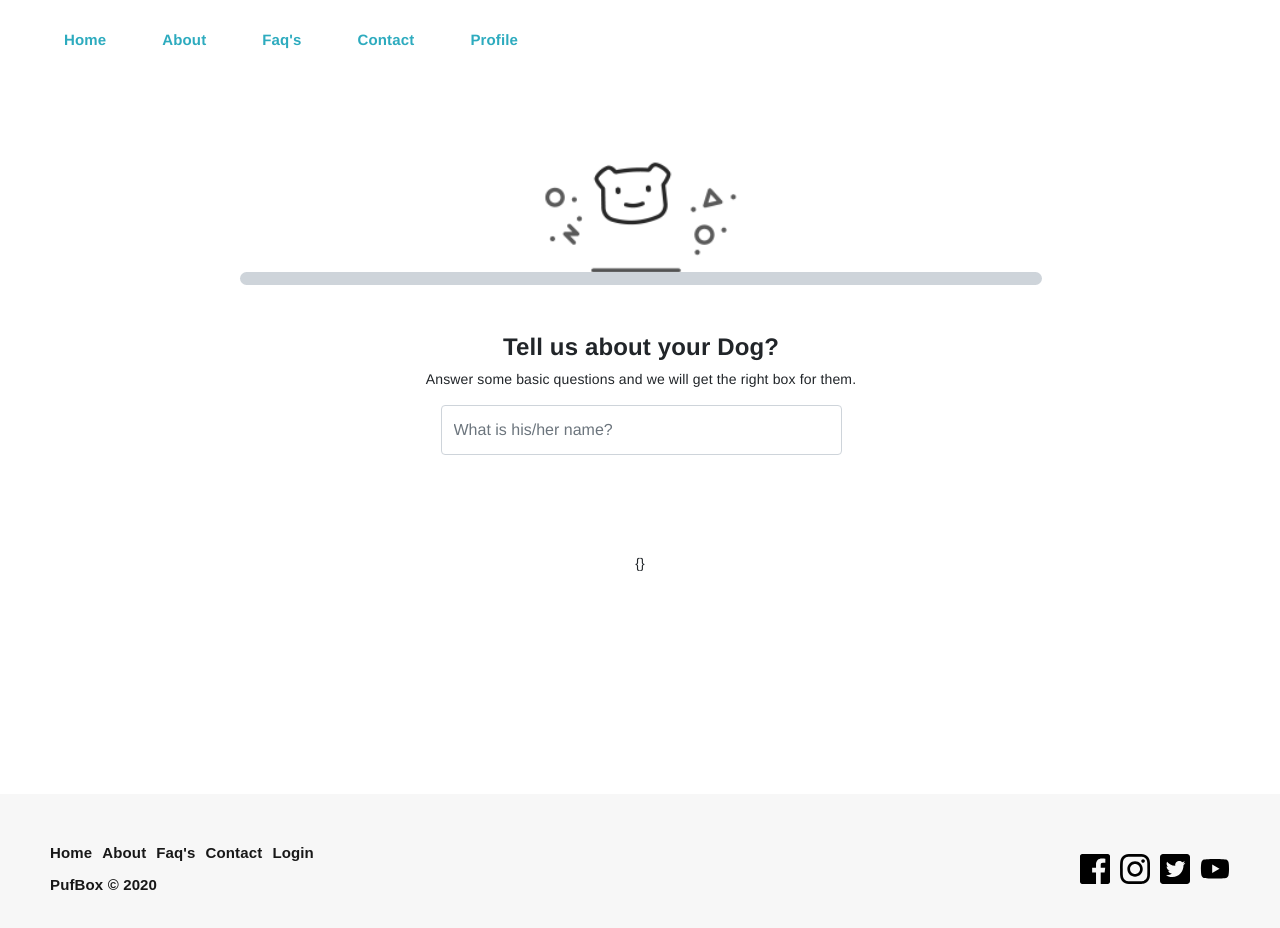
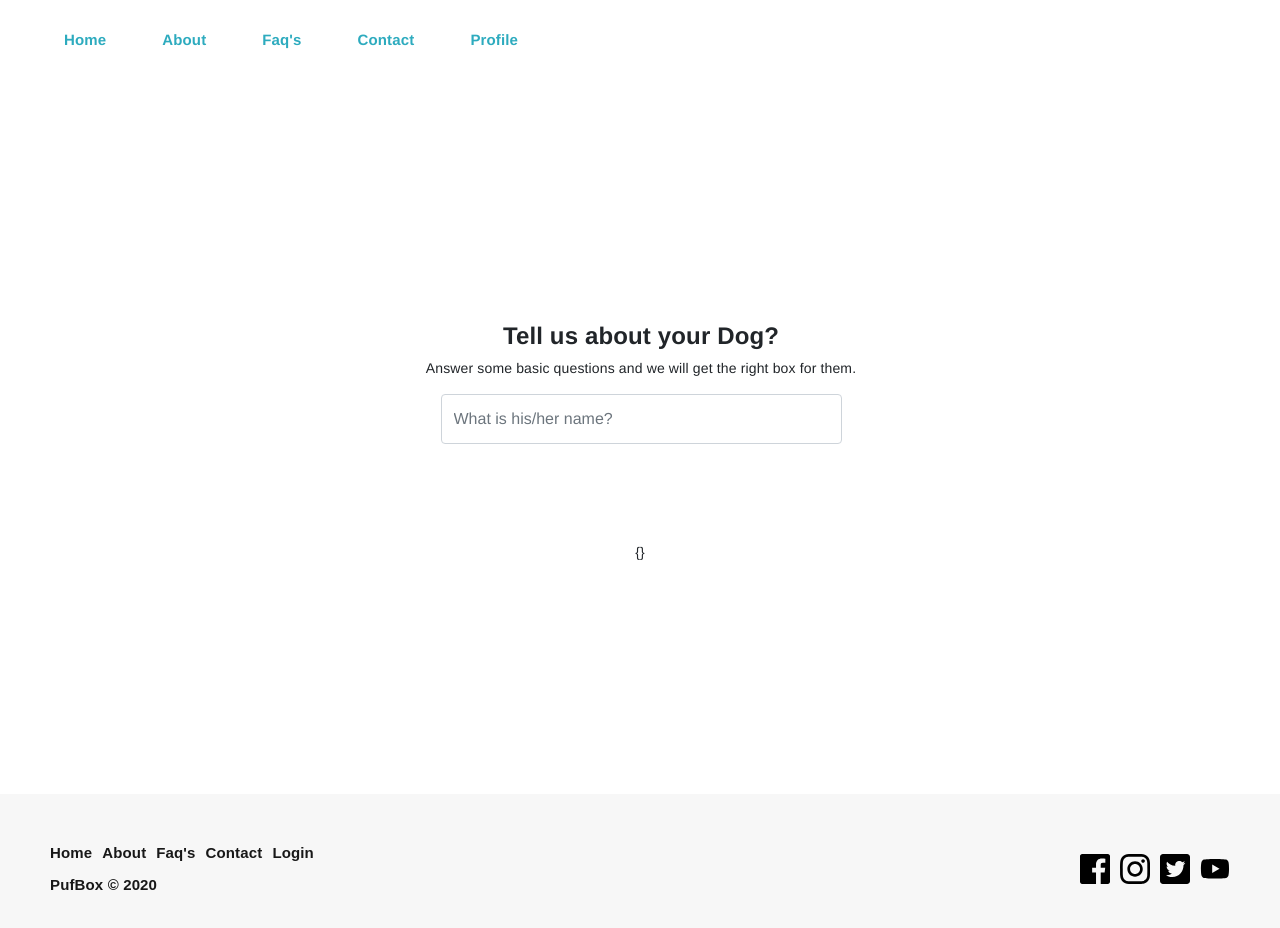
Before and after one commit to anujpatidar3/pufbox-vue-ui, a Vue app: page /#/profile in a window 1280 px wide. Shown: the top 928 px of the page. Built offline with nearby package versions, Linux system fonts and the light colour scheme.

Commit message:
stepper for large size

```diff
--- a/src/components/profile/profilecontent.vue
+++ b/src/components/profile/profilecontent.vue
@@ -4,10 +4,25 @@
       <b-row class="row-r-overflow">
         <b-col md="8" offset-md="2">
           <div id="stepper">
-            <img src="../../assets/profile/gif/4.gif">
-           <div class="meter">
-    <span class="meter-progress" v-bind:style="{ width: width + '%' }" ><span class="progress"></span></span>
-</div>
+            <div class="small-step">
+              <img src="../../assets/profile/gif/4.gif" />
+              <div class="meter">
+                <span class="meter-progress" v-bind:style="{ width: width + '%' }">
+                  <span class="progress"></span>
+                </span>
+              </div>
+            </div>
+            <div class="large-step">
+              <div class="container-stepper">
+                <ul class="progressbar-step">
+                  <li
+                    v-for="step in totalStepper"
+                    :key="step"
+                    v-bind:class="{ 'active-step': step<=currentActiveStep }"
+                  ></li>
+                </ul>
+              </div>
+            </div>
           </div>
           <div class="stepper-parent" style="margin-top:3rem">
             <div
@@ -215,9 +230,11 @@ export default {
     stepData: {},
     selected: [],
     isVeg: false,
-    width:0,
-    stepsCompleted:0,
-    totalSteps:5,
+    width: 0,
+    stepsCompleted: 0,
+    totalSteps: 5,
+    totalStepper: [1, 2, 3, 4, 5],
+    currentActiveStep: 0,
     optionsNotNeeded: [
       { key: 1, item: "Egg", name: "Egg", disabled: false },
       { key: 2, item: "Chicken", name: "Chicken", disabled: false },
@@ -251,8 +268,11 @@ export default {
       console.log(index);
       if (index) {
         this.stepsCompleted++;
-        this.width=(this.stepsCompleted/this.totalSteps)*100;console.log(this.width)
+        this.width = (this.stepsCompleted / this.totalSteps) * 100;
+        console.log(this.width);
         this.active = index;
+        this.currentActiveStep = this.stepsCompleted;
+        console.log(this.currentActiveStep);
       }
     },
     onlyVegCheckBox(event) {
--- a/src/styles/progressbar.css
+++ b/src/styles/progressbar.css
@@ -33,3 +33,87 @@
         width: 100%;
     }
 }
+
+
+/* changing stepper based on the size */
+
+.small-step {
+    display: none;
+}
+
+.large-step {
+    display: block;
+    margin-top: 5rem;
+    padding-bottom: 4rem;
+}
+
+@media screen and (max-width: 768px) {
+    .small-step {
+        display: block;
+    }
+    .large-step {
+        display: none;
+    }
+}
+
+@import url(https://fonts.googleapis.com/css?family=Roboto:700);
+.container-stepper {
+    width: 100%;
+    color: white;
+    font-family: 'Roboto', sans-serif;
+}
+
+.progressbar-step {
+    counter-reset: step;
+}
+
+.progressbar-step li {
+    position: relative;
+    list-style: none;
+    float: left;
+    width: 19.33%;
+    text-align: center;
+}
+
+
+/* Circles */
+
+.progressbar-step li:before {
+    content: counter(step);
+    counter-increment: step;
+    width: 40px;
+    height: 40px;
+    display: block;
+    text-align: center;
+    margin: 0 auto 10px auto;
+    border-radius: 50%;
+    background-color: var(--progress-secondary-color);
+    /* Center # in circle */
+    line-height: 39px;
+    position: inherit;
+    z-index: 1000;
+}
+
+.progressbar-step li:after {
+    content: "";
+    position: absolute;
+    width: 100%;
+    height: 3px;
+    background: var(--progress-secondary-color);
+    top: 20px;
+    /*half of height Parent (li) */
+    left: -50%;
+}
+
+.progressbar-step li:first-child:after {
+    content: none;
+}
+
+.progressbar-step li.active-step:before {
+    background: var(--theme-vl-color);
+    content: "✔";
+}
+
+.progressbar-step li.active-step+li:after {
+    background: var(--theme-vl-color);
+}
--- a/src/styles/variables.css
+++ b/src/styles/variables.css
@@ -4,4 +4,5 @@
     --text-secondary-color: #f7f7f7;
     --text-secondary-second-color: #666666;
     --white-grey-color: #ffffff;
+    --progress-secondary-color: #ced4da;
 }
```
